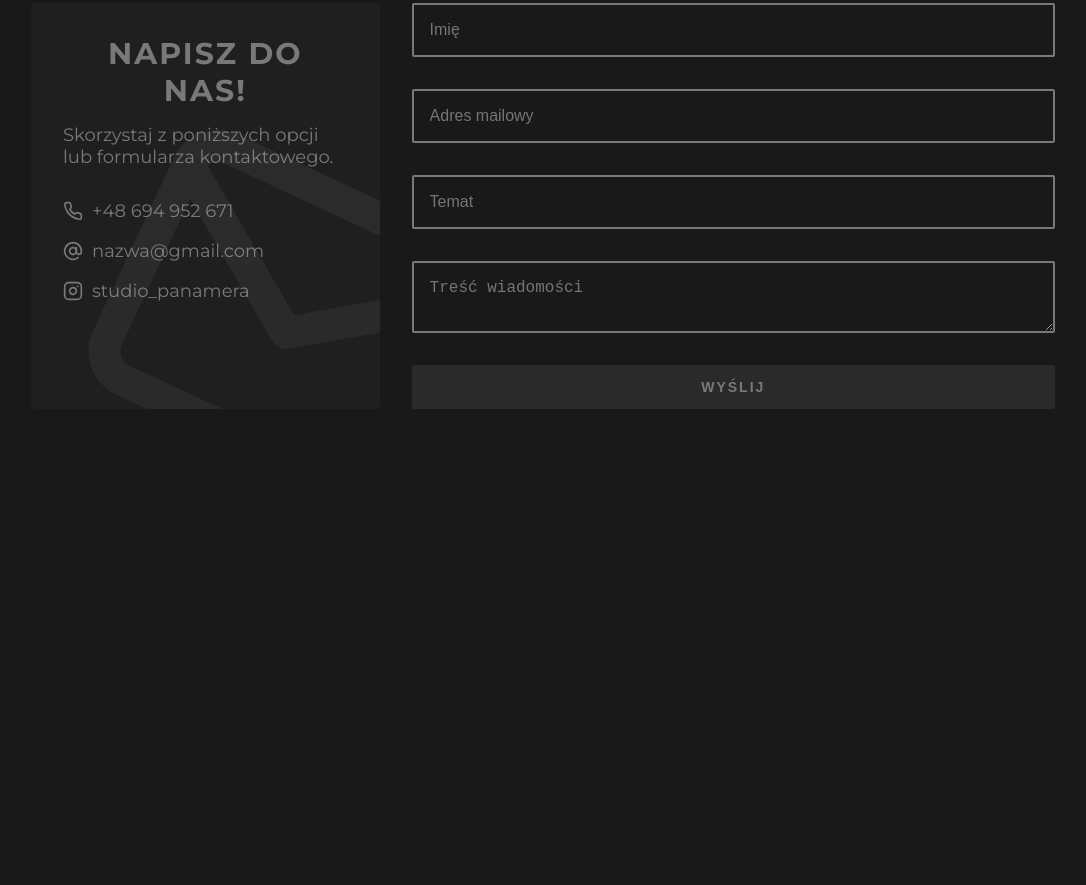
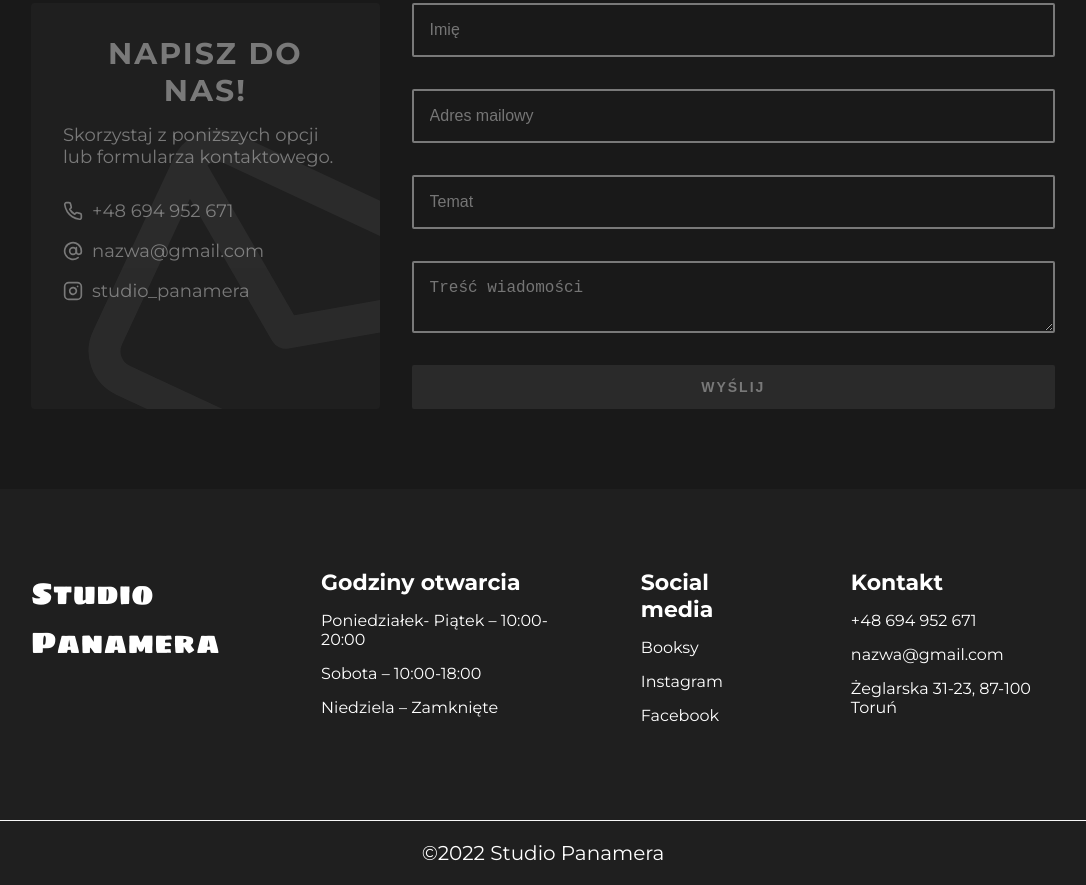
Before and after one commit to kiksonn/Studio-Panamera, a website: page index.html in a window 1280 px wide. Shown: the part 3035-3920 px from the top of the page, without its empty margins (97-1183 px from the left). Before the commit the page ends 3539 px from the top, so only its background shows below. Drawn offline with Linux system fonts and the light colour scheme.

Commit message:
added footer

```diff
--- a/index.html
+++ b/index.html
@@ -200,7 +200,41 @@
     </div>
 
 </section>
+<footer class="footer">
+    <div class="wrapper footer__wrapper">
+        <p class="footer__heading">Studio Panamera</p>
+        <div class="footer__container">
+            <div class="footer__box">
+                <p class="footer__box-text">Godziny otwarcia</p>
+                <ul class="footer__box-list">
+                    <li class="footer__box-list-item">Poniedziałek- Piątek – 10:00-20:00</li>
+                    <li class="footer__box-list-item">Sobota – 10:00-18:00</li>
+                    <li class="footer__box-list-item">Niedziela – Zamknięte</li>
+                </ul>
+            </div>
+            <div class="footer__box">
+                <p class="footer__box-text">Social media</p>
+                <ul class="footer__box-list">
+                    <li class="footer__box-list-item"><a class="footer__box-list-item-link" href="#">Booksy</a></li>
+                    <li class="footer__box-list-item"><a class="footer__box-list-item-link" href="#">Instagram</a></li>
+                    <li class="footer__box-list-item"><a class="footer__box-list-item-link" href="#">Facebook</a></li>
+                </ul>
+            </div>
+            <div class="footer__box">
+                <p class="footer__box-text">Kontakt</p>
+                <ul class="footer__box-list">
+                    <li class="footer__box-list-item">+48 694 952 671</li>
+                    <li class="footer__box-list-item">nazwa@gmail.com</li>
+                    <li class="footer__box-list-item">Żeglarska 31-23, 87-100 Toruń</li>
+                </ul>
+            </div>
+        </div>
+    </div>
+    <div class="footer__end">
+        <p class="footer__end-text">©<span class="footer__year"></span> Studio Panamera</p>
+    </div>
 
+</footer>
 
 <a href="#" class="top">
   <img src="./dist/img/icons/chevron-up.svg" alt="W góre">
@@ -209,7 +243,7 @@
   <a href="#" class="booksy-btn">
     Umów wizytę<img src="./dist/img/icons/scissors.svg" alt="">
   </a>
-    <br><br><br><br><br>
+
   <script src="./dist/js/main.min.js"></script>
 </body>
 </html>
--- a/src/js/main.js
+++ b/src/js/main.js
@@ -3,6 +3,7 @@ const navBtn = document.querySelector('.hamburger')
 const allNavItems = document.querySelectorAll('.nav__link')
 const toTop = document.querySelector('.top');
 const bottomBtn = document.querySelector('.booksy-btn');
+const footerYear = document.querySelector('.footer__year')
 
 window.addEventListener("scroll", () => {
   if (window.pageYOffset > 250) {
@@ -28,4 +29,9 @@ const handleNav = () => {
 
 navBtn.addEventListener('click', handleNav)
 
-// .nav-mobile--active
+const handleCurrentYear = () => {
+  const year = (new Date).getFullYear();
+  footerYear.innerText = year;
+}
+
+handleCurrentYear();
--- /dev/null
+++ b/src/sass/_footer.scss
@@ -0,0 +1,124 @@
+.footer {
+    margin-top: 5em;
+    background-color: $dark;
+
+
+
+    p {
+        color: $white;
+    }
+
+    &__heading {
+        grid-column: 2/3;
+        grid-row: 1/2;
+        font-size: 2.5rem;
+        font-weight: 400;
+        margin-bottom: 1.5rem;
+        font-family: 'Sigmar One', cursive;
+        color: $red;
+        // img {
+        //     height: 40px;
+        //     margin-right: 5px;
+        // }
+    }
+
+    &__wrapper {
+        display: grid;
+        grid-template-columns: 1fr auto 1fr;
+        grid-template-rows: auto auto;
+        padding: 2em 0;
+    }
+
+    &__container {
+        grid-column: 2/3;
+        grid-row: 2/3;
+    }
+
+    &__box-text {
+        margin-bottom: 1.5rem;
+        color: $white;
+        font-size: 2.2rem;
+        font-weight: 700;
+    }
+
+    &__box-list-item {
+        color: $white;
+        margin-bottom: 1.5rem;
+
+        a {
+            color: $white;
+            text-decoration: none;
+        }
+    }
+
+    &__box-list {
+        list-style-type: none;
+    }
+
+    &__end {
+        border-top: 1px solid $darker-white;
+        margin-bottom: 2em;
+    }
+
+    &__end-text {
+        text-align: center;
+        padding: 2rem;
+        font-size: 2rem;
+    }
+}
+
+// Medium devices (tablets, 768px and up)
+@media (min-width: 768px) {
+    .footer {
+
+        &__heading {
+            margin-bottom: 3.5rem;
+            font-size: 3rem;
+        }
+
+        &__wrapper {
+            display: flex;
+            flex-direction: column;
+            align-items: center;
+            padding: 5em 0;
+        }
+
+        &__container {
+            display: flex;
+            justify-content: space-between;
+            width: 100%;
+        }
+
+        .wrapper-small {
+            width: 70%;
+        }
+
+        &__end {
+            margin-bottom: 0;
+        }
+    }
+}
+
+@media (min-width: 1200px) {
+    .footer {
+        &__heading {
+            margin-bottom: 0;
+        }
+
+        &__wrapper {
+            flex-direction: row;
+            justify-content: space-between;
+            align-items: flex-start;
+        }
+
+        &__container {
+            display: flex;
+            justify-content: space-between;
+            width: fit-content;
+        }
+
+        &__box:nth-of-type(2n) {
+            margin: 0 8rem;
+        }
+    }
+}
--- a/src/sass/main.scss
+++ b/src/sass/main.scss
@@ -1,4 +1,4 @@
-@import 'colors', 'components', 'about', 'offer', 'team';
+@import 'colors', 'components', 'about', 'offer', 'team', 'footer';
 
 *,
 *::before,
@@ -334,6 +334,8 @@ body {
         text-transform: uppercase;
         transition: background-color .3s ease;
 
+
+
         &:hover {
             background-color: $dark;
         }
```
Also changed, not shown: dist/css/main.min.css, dist/img/bg-btn.png (added), dist/img/prism.png (added), dist/js/main.min.js, src/img/bg-btn.png (added), 2 other files.
